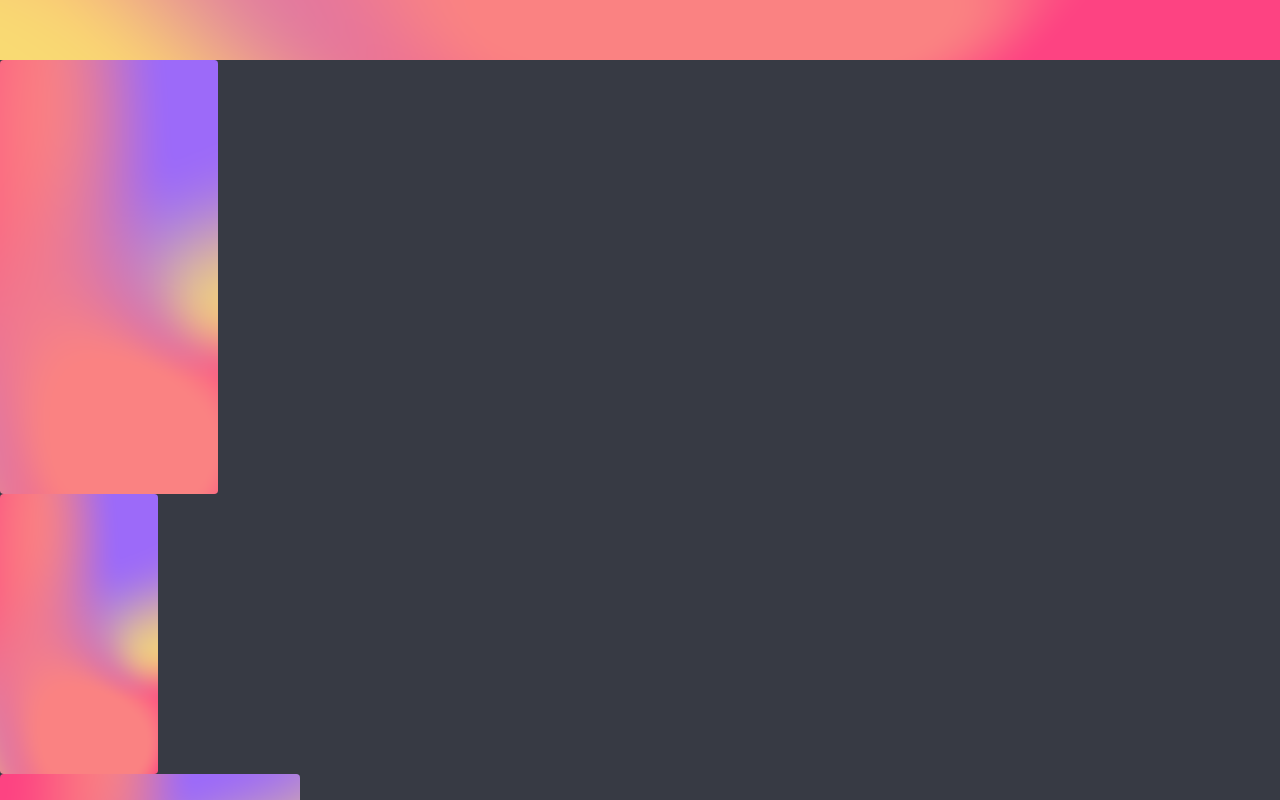
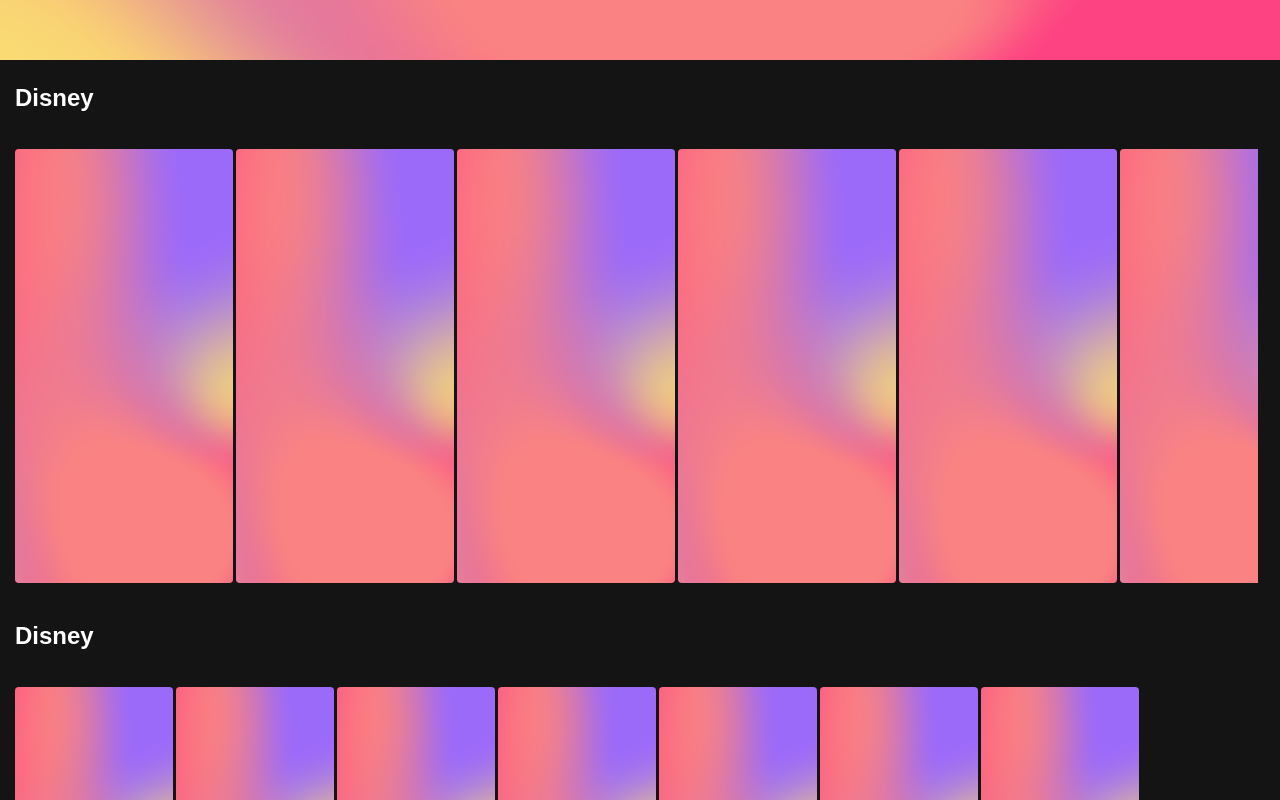
Before and after one commit to md-sohrab-hossain/Netflix-with-nextjs, a Next.js app: page / in a window 1280 px wide. Shown: the part 420-1220 px from the top of the page. Built offline with nearby package versions, Linux system fonts and the light colour scheme.

Commit message:
feat/m-card-list: implement card list component

```diff
--- a/package.json
+++ b/package.json
@@ -9,7 +9,6 @@
   },
   "dependencies": {
     "change-case": "^4.1.2",
-    "framer-motion": "^6.2.8",
     "next": "12.0.3",
     "react": "17.0.2",
     "react-dom": "17.0.2",
--- a/src/components/atom/card.tsx
+++ b/src/components/atom/card.tsx
@@ -1,7 +1,6 @@
 import Image from 'next/image';
 import { useState, useCallback } from 'react';
 import { mapModifiers, ModifierProp } from 'libs/component';
-import { motion } from 'framer-motion';
 export interface cardProps {
   className?: string;
   modifiers?: ModifierProp<'large' | 'medium' | 'small'>;
@@ -18,9 +17,9 @@ const Card: React.FC<cardProps> = ({ modifiers, className: additionalClassName =
   }, []);
 
   return (
-    <motion.div whileHover={{ scale: 1.2 }} className={className}>
+    <div className={className}>
       <Image className="a-card__image" onError={handleOnError} src={imgSrc} alt="card img" layout="fill" />
-    </motion.div>
+    </div>
   );
 };
 
--- a/src/components/molecules/cardList.tsx
+++ b/src/components/molecules/cardList.tsx
@@ -1,17 +1,22 @@
 import Card from 'components/atom/card';
 import { cardProps } from 'components/atom/card';
+import Heading from 'components/atom/heading';
 
 type cardListProps = {
-  card: cardProps[];
+  title: string;
+  size: 'small' | 'medium' | 'large';
+  video: cardProps[];
 };
 
-const CardList: React.FC<cardListProps> = ({ card }) => {
+const CardList: React.FC<cardListProps> = ({ video, title, size }) => {
   return (
     <div className="m-card-list">
-      {card &&
-        card.map((card, indx) => (
-          <Card name={card.name} key={indx} imgUrl={card.imgUrl} href={`coffee-store/${card.id}`} />
+      <Heading>{title}</Heading>
+      <div className="m-card-list__items">
+        {video.map((item: cardProps, indx: number) => (
+          <Card key={indx} imgUrl={item.imgUrl} modifiers={size} />
         ))}
+      </div>
     </div>
   );
 };
--- a/src/pages/index.tsx
+++ b/src/pages/index.tsx
@@ -1,9 +1,33 @@
 import Head from 'next/head';
 import type { NextPage } from 'next';
 import Banner from 'components/molecules/banner';
-import Card from 'components/atom/card';
+import CardList from 'components/molecules/cardList';
 
 const Home: NextPage = () => {
+  const disnaeyVideo = [
+    {
+      imgUrl: '/static/images/background.png',
+    },
+    {
+      imgUrl: '/static/images/background.png',
+    },
+    {
+      imgUrl: '/static/images/background.png',
+    },
+    {
+      imgUrl: '/static/images/background.png',
+    },
+    {
+      imgUrl: '/static/images/background.png',
+    },
+    {
+      imgUrl: '/static/images/background.png',
+    },
+    {
+      imgUrl: '/static/images/background.png',
+    },
+  ];
+
   return (
     <div className="p-home">
       <Head>
@@ -13,10 +37,9 @@ const Home: NextPage = () => {
 
       <main className="p-home__body">
         <Banner title="Clifford the red dog" subtitle="a very cute dog" imgUrl="/static/images/background.png" />
-
-        <Card imgUrl="/static/images/background.png" href="#" modifiers="large" />
-        <Card imgUrl="/static/images/background.png" href="#" modifiers="medium" />
-        <Card imgUrl="/static/images/background.png" href="#" modifiers="small" />
+        <CardList title="Disney" size="large" video={disnaeyVideo} />
+        <CardList title="Disney" size="medium" video={disnaeyVideo} />
+        <CardList title="Disney" size="small" video={disnaeyVideo} />
       </main>
     </div>
   );
--- a/src/styles/abstracts/_colors.scss
+++ b/src/styles/abstracts/_colors.scss
@@ -13,6 +13,7 @@
 
 $color-white: #fff;
 $color-black: #000;
+$color-deep-black: #141414;
 $color-primary: #55c57a;
 $color-primary-light: #7ed56f;
 $color-primary-dark: #28b485;
@@ -56,6 +57,7 @@ $color-grey-10: #cccccc;
 $color-grey-11: #fafafa;
 $color-white: #ffffff;
 $color-yellow: #f7aa3e;
+$color-blue: #374151;
 
 // Text
 $color-text-white: #ffffff;
--- a/src/styles/components/atom/card.module.scss
+++ b/src/styles/components/atom/card.module.scss
@@ -5,9 +5,17 @@
   height: 22rem;
   max-height: 22rem;
   cursor: pointer;
+  margin-right: 0.3rem;
+  transition: transform 0.1s ease;
 
   &:hover {
     z-index: $zindex-balloon;
+    transform: scale(1.06);
+
+    &:first-child,
+    &:last-child {
+      transform: scaleY(1.06);
+    }
   }
 
   &--small {
--- a/src/styles/components/molecules/cardlist.module.scss
+++ b/src/styles/components/molecules/cardlist.module.scss
@@ -1,18 +1,31 @@
 .m-card-list {
   display: flex;
-  justify-content: space-evenly;
-  align-items: center;
-  flex-wrap: wrap;
+  justify-content: flex-start;
+  flex-direction: column;
+  padding-left: 1.5rem;
+  padding-right: 1.5rem;
+  background-color: $color-deep-black;
 
-  .a-card {
-    margin: 0 2rem 0 0;
-
-    @include sp() {
-      margin: 0 0 2rem 0;
-    }
+  .a-heading {
+    margin-top: 1.8rem;
+    color: $color-white;
+    font-weight: 700;
+    font-size: 2rem;
   }
 
-  @include sp() {
-    flex-direction: column;
+  &__items {
+    display: flex;
+    flex-direction: row;
+    padding-top: 1.7rem;
+    padding-bottom: 1.5rem;
+    margin-top: 1.5rem;
+    margin-right: 0.75rem;
+    overflow-x: scroll;
+    overflow-y: hidden;
+  }
+
+  @include sp {
+    padding-left: 4rem;
+    padding-right: 4rem;
   }
 }
```
Also changed, not shown: 1 other file (tests, documents, lock files or other folders).
